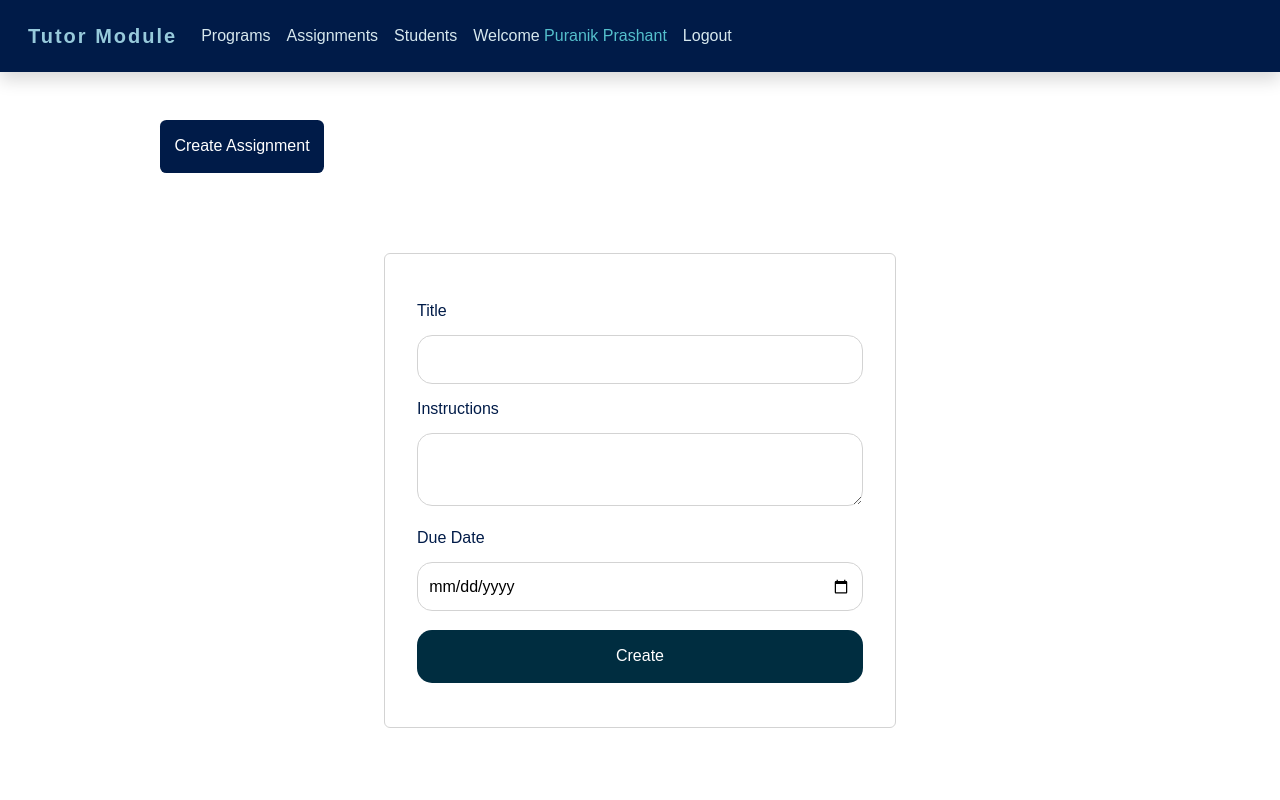
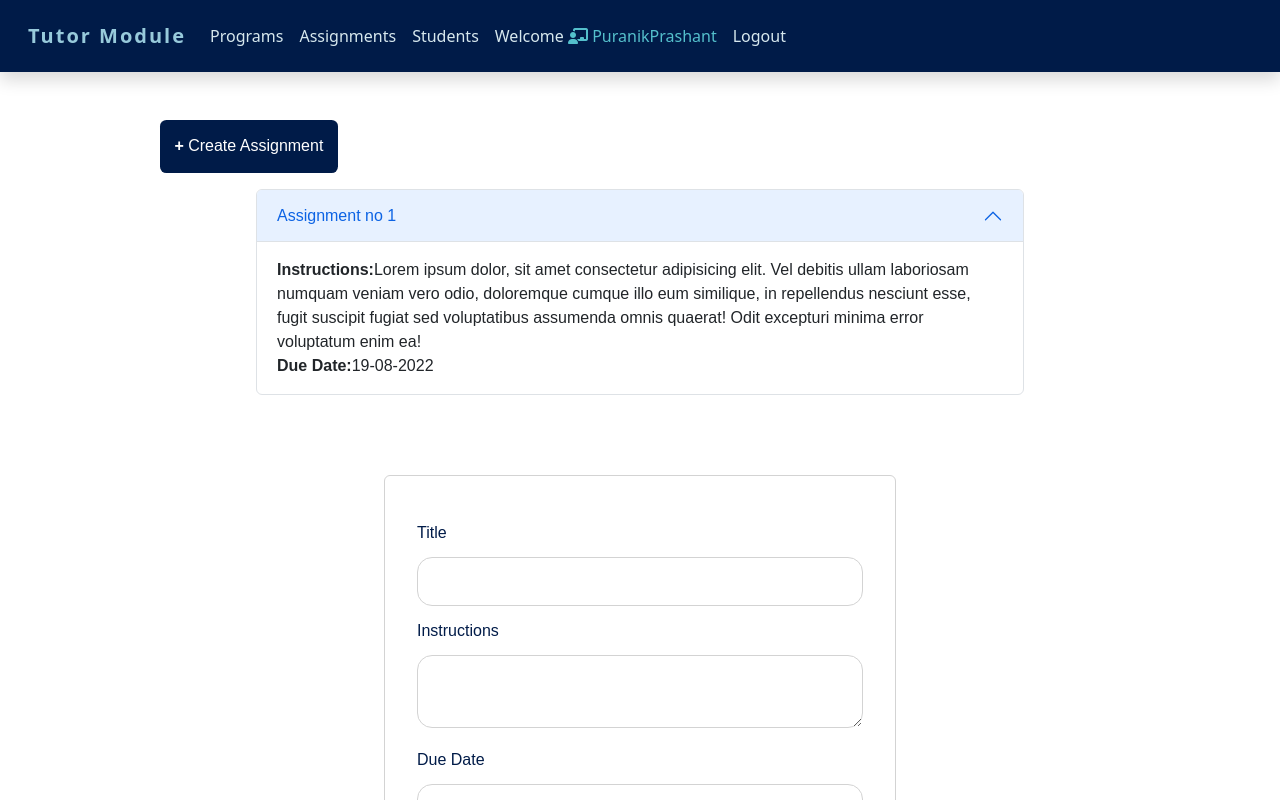
Before and after one commit to RutujaSantikar/fynd-final-project, a Vue app: page /assignments in a window 1280 px wide. Shown: the top 800 px of the page. Built offline with nearby package versions, Linux system fonts and the light colour scheme.

Commit message:
few icons & componnets added

```diff
--- a/src/components/AppAssignment.vue
+++ b/src/components/AppAssignment.vue
@@ -4,9 +4,38 @@
       type="submit"
       class="btn-create-assignment"
       id="create-assignment-btn"
-    >
+    ><i class="fa-solid fa-plus"></i>
       Create Assignment
     </button>
+    <div class="accordion" id="accordionExample">
+      <div class="accordion-item">
+        <h2 class="accordion-header" id="headingOne">
+          <button
+            class="accordion-button"
+            type="button"
+            data-bs-toggle="collapse"
+            data-bs-target="#collapseOne"
+            aria-expanded="true"
+            aria-controls="collapseOne"
+          >
+            Assignment no 1
+          </button>
+        </h2>
+        <div
+          id="collapseOne"
+          class="accordion-collapse collapse show"
+          aria-labelledby="headingOne"
+          data-bs-parent="#accordionExample"
+        >
+          <div class="accordion-body">
+            <strong>Instructions:</strong>Lorem ipsum dolor, sit amet consectetur adipisicing elit. Vel debitis ullam laboriosam numquam veniam vero odio, doloremque cumque illo eum similique, in repellendus nesciunt esse, fugit suscipit fugiat sed voluptatibus assumenda omnis quaerat! Odit excepturi minima error voluptatum enim ea!
+            <div><strong>Due Date:</strong>19-08-2022</div>
+          </div>
+        </div>
+      </div>
+
+      </div>
+
     <div class="create-assignment-container">
       <div class="create-assignment-card">
         <form
@@ -90,4 +119,8 @@ textarea {
   margin-top: 0.4em;
   width: 100%;
 }
+.accordion{
+  width:60%;
+  margin:1em auto;
+}
 </style>
--- a/src/components/AppHome.vue
+++ b/src/components/AppHome.vue
@@ -28,10 +28,11 @@ export default {
   margin: 0;
   padding: 0;
   box-sizing: border-box;
-  font-family: "Tajawal", sans-serif;
+
 }
 body{
 background-color:lightgray;
+font-family: "Tajawal", sans-serif;
 }
 p {
   color: #4b91a9;
--- a/src/components/AppMenu.vue
+++ b/src/components/AppMenu.vue
@@ -26,7 +26,7 @@
               <a class="nav-link bg-hover" href="/students">Students</a>
             </li>
             <li class="nav-item">
-              <a class="nav-link">Welcome <span>Puranik Prashant</span></a>
+              <a class="nav-link">Welcome <span><i class="fa-solid fa-chalkboard-user"></i> PuranikPrashant</span></a>
             </li>
 
             <li class="nav-item">
@@ -46,9 +46,10 @@ export default {
 </script>
 
 <style scoped>
-* {
+body {
   font-family: "Tajawal", sans-serif;
 }
+
 .navbar {
   /* background-color: #02457a; */
   background-color: #001b48;
--- a/src/components/AppPrograms.vue
+++ b/src/components/AppPrograms.vue
@@ -5,9 +5,10 @@
       type="submit"
       class="btn-create-program"
       id="createBtn"
-    >
+    ><i class="fa-solid fa-plus"></i>
       Create Program
     </button>
+    <div>
     <div class="card" style="width: 18rem;">
         <div class="card-body">
 
@@ -18,6 +19,8 @@
         </div>
         <div class="description program-description">Lorem ipsum dolor sit amet consectetur adipisicing elit. Molestiae reiciendis ipsum similique veritatis corrupti quas hic ad dignissimos est dolorum nemo doloremque modi asperiores itaque beatae, fugiat inventore quia dolores.</div>
       </div>
+    </div>
+
       <div class="create-program-container">
         <div class="create-program-card">
 
@@ -58,6 +61,7 @@ export default {
   border: none;
   margin-left: 10em;
 }
+
 .card-body{
     background-color: #018abe;
     border-top-right-radius: 5px;
--- a/src/components/AppStudents.vue
+++ b/src/components/AppStudents.vue
@@ -1,5 +1,12 @@
 <template>
-  <div>students works!!</div>
+  <div>
+    <div class="students-container">
+      <h6><span><i class="fa-solid fa-user"></i></span> Rutuja Santikar</h6>
+      <hr>
+      <h6><span><i class="fa-solid fa-user"></i></span> Rutuja Santikar</h6>
+      <hr>
+    </div>
+  </div>
 </template>
 
 <script>
@@ -8,4 +15,20 @@ export default {
 };
 </script>
 
-<style></style>
+<style scoped>
+
+h5{
+  color:#02457a;
+  font-family: "Tajawal", sans-serif;
+}
+.fa-solid{
+  color: #001b48;
+  background-color: #97cadb;
+  padding: 0.3em;
+  border-radius: 2em;
+}
+ .students-container{
+  width: 60%;
+  margin: 1em auto;
+ }
+</style>
--- a/src/router/index.js
+++ b/src/router/index.js
@@ -1,4 +1,5 @@
 import Router from "vue-router";
+import AppHome from "../components/AppHome";
 import AppPrograms from "../components/AppPrograms";
 import AppAssignment from "../components/AppAssignment";
 import AppStudents from "../components/AppStudents";
@@ -6,6 +7,11 @@ import AppLogin from "../components/AppLogin";
 const router = new Router({
   mode: "history",
   routes: [
+    {
+      name: "home",
+      path: "/home",
+      component: AppHome,
+    },
     {
       name: "programs",
       path: "/programs",
```
